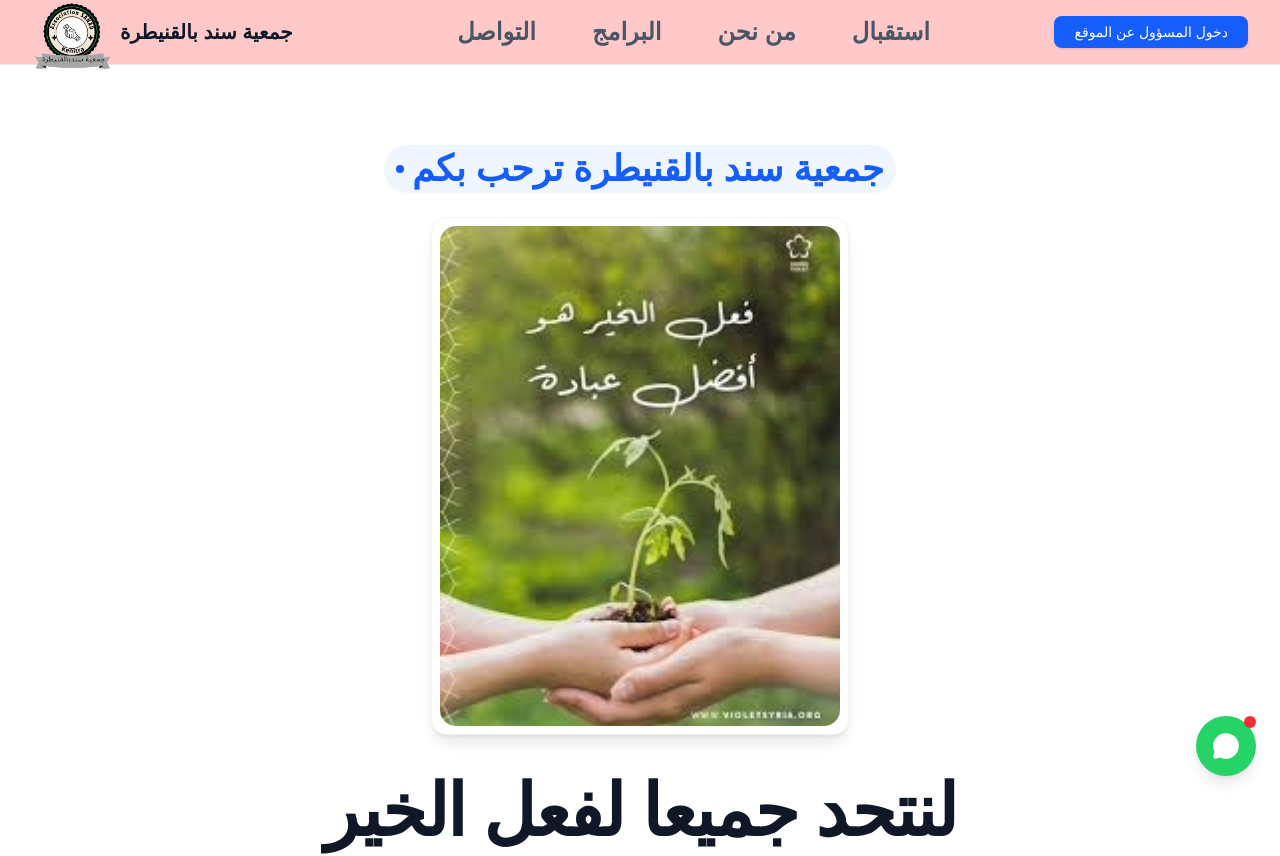
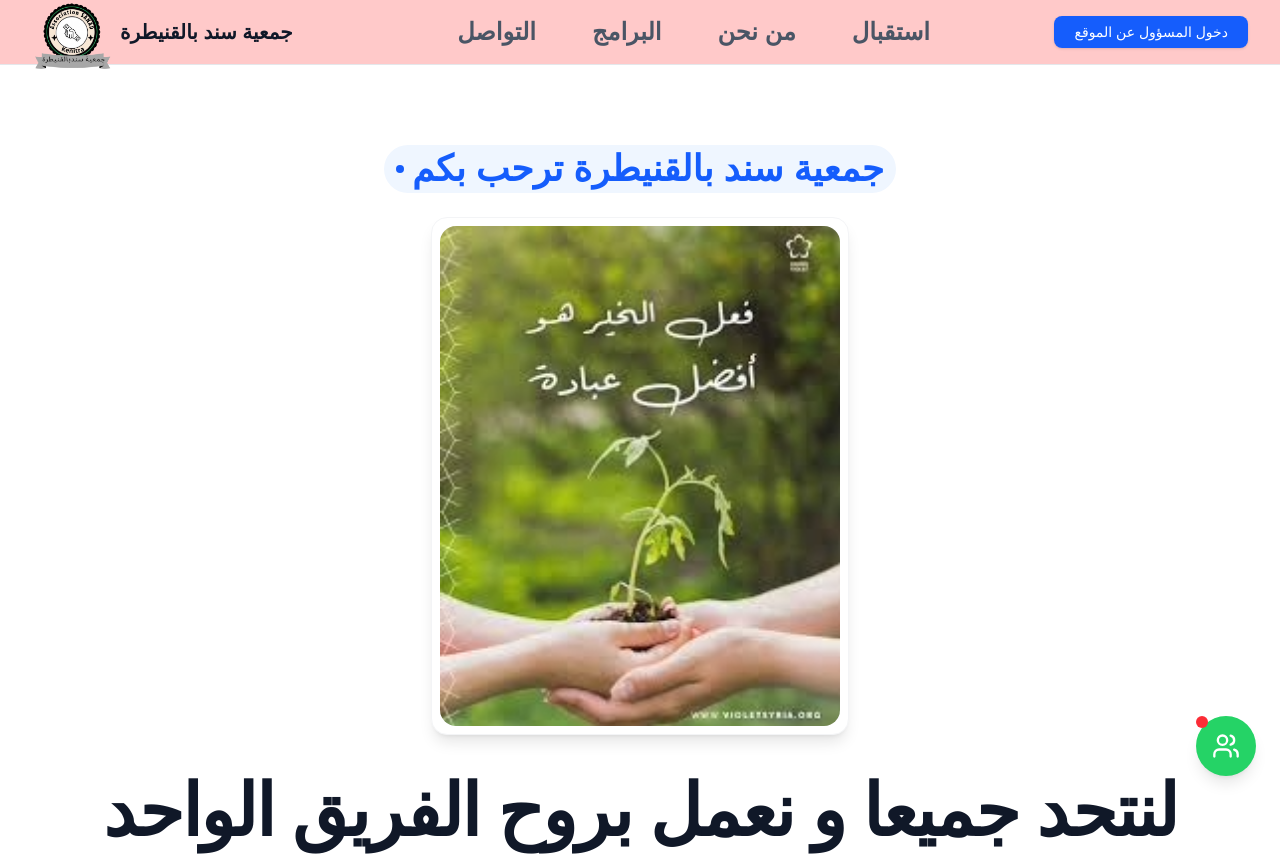
Before and after one commit to Mousl65/mousliman, a Next.js app: page / in a window 1280 px wide. Shown: the top 856 px of the page. Built offline with nearby package versions, Linux system fonts and the light colour scheme; no server answers.

Commit message:
Feat: installation du slider de projets avec images locales

```diff
--- a/app/about/page.tsx
+++ b/app/about/page.tsx
@@ -13,7 +13,7 @@ export default function AboutPage() {
         <div className="max-w-7xl mx-auto text-center">
           <h1 className="text-4xl md:text-5xl font-bold mb-6">لماذا تأسست جمعية سند</h1>
           <p className="text-xl text-blue-100 max-w-3xl mx-auto">
-          تأسست جمعية سند بتاريخ 23 دجنبر 2024 ودلك برغبة من مجموعة من الافراد لتقديم مجموعة من الخدمات الانسانية لأفراد المجتمع بالقنيطرةو خاصة الفئة المعوزة منهم
+          تأسست جمعية سند بتاريخ 23 دجنبر 2024 ودلك برغبة من مجموعة من الافراد لتقديم مجموعة من الخدمات الانسانية لأفراد المجتمع بالقنيطرة و خاصة الفئة المعوزة منهم
           </p>
         </div>
         </FadeIn>
@@ -34,7 +34,7 @@ export default function AboutPage() {
          <div dir="rtl" className="text-right  p-6">
            <ul className="list-disc list-inside space-y-2">
               <li className="flex items-center gap-3 text-white font-medium">
-                <CheckCircle2 className="text-yellow-200" size={26} /> - مساعدة أسر المنخرطين عند الوفاة سواء ماديا أو معنوياو التكفل بجميع الإجراءات الإدارية
+                <CheckCircle2 className="text-yellow-200" size={26} /> - مساعدة أسر المنخرطين عند الوفاة سواء ماديا أو معنويا و التكفل بجميع الإجراءات الإدارية
               </li>
               <li className="flex items-center gap-3 text-white font-medium">
                 <CheckCircle2 className="text-yellow-200" size={26} />  ـ تقديم يد المساعدة للمنخرطين في وضعية صعبة عند مرضهم أو مرض أحد افراد عائلتهم
@@ -43,7 +43,7 @@ export default function AboutPage() {
                 <CheckCircle2 className="text-yellow-200" size={26} />    ـ خلق أنشطة ثقافية و ترفيهية لفائدة المنخرطين
               </li>
               <li className=" flex items-center gap-4  text-white font-medium">
-                <CheckCircle2 className="text-yellow-200" size={26} />    ـ عقد شراكات مع الأطباءو الصيادلة و المختبرات الطبية لإستفادة المنخرطين و دويهم من امتيارات
+                <CheckCircle2 className="text-yellow-200" size={26} />    ـ عقد شراكات مع الأطباء و الصيادلة و المختبرات الطبية لإستفادة المنخرطين و ذويهم من امتيارات
               </li>
             </ul>
           </div>
@@ -91,7 +91,7 @@ export default function AboutPage() {
                 <Award size={28} />
               </div>
               <h3 className="text-xl font-bold mb-3 text-gray-900">النوعية</h3>
-              <p className="text-gray-500">نختار بدقة نوعية نوعية البرامج و الأنشطة  التي تصب في صالح المنخرطين</p>
+              <p className="text-gray-500">نختار بدقة نوعية البرامج و الأنشطة  التي تصب في صالح المنخرطين</p>
 
             </div>
 
--- a/app/components/WhatsAppButton.tsx
+++ b/app/components/WhatsAppButton.tsx
@@ -1,28 +1,30 @@
 "use client";
-import { MessageCircle } from 'lucide-react';
+import { Users } from 'lucide-react';
 
-export default function WhatsAppButton() {
-  // Remplace par ton vrai numéro (format international sans le +)
-  const phoneNumber = "212661899492";
-  const message = "Bonjour ! Je suis intéressé par vos services.";
-  const whatsappUrl = `https://wa.me/${phoneNumber}?text=${encodeURIComponent(message)}`;
+export default function WhatsAppGroupButton() {
+  const groupLink = "https://chat.whatsapp.com/TON_CODE_DE_GROUPE";
 
   return (
     <a
-      href={whatsappUrl}
+      href={groupLink}
       target="_blank"
       rel="noopener noreferrer"
-      className="fixed bottom-6 right-6 z-50 bg-[#25D366] text-white p-4 rounded-full shadow-lg hover:scale-110 transition-transform duration-300 flex items-center justify-center group"
-      aria-label="Contactez-nous sur WhatsApp"
+      className="fixed bottom-6 right-6 z-50 bg-[#25D366] text-white p-4 rounded-full shadow-lg hover:scale-110 transition-all duration-300 flex flex-row-reverse items-center justify-center group"
+      aria-label="Rejoindre notre groupe"
     >
-      {/* Petit texte qui apparaît au survol sur PC */}
-      <span className="max-w-0 overflow-hidden group-hover:max-w-xs group-hover:ml-2 transition-all duration-500 ease-in-out whitespace-nowrap text-sm font-medium">
-        Discuter avec nous
+      {/* Texte en Arabe qui apparaît au survol */}
+      <span
+        dir="rtl"
+        className="max-w-0 overflow-hidden group-hover:max-w-[200px] group-hover:mr-3 transition-all duration-500 ease-in-out whitespace-nowrap text-sm font-bold"
+      >
+        إلتحق بنا في جمعية سند
       </span>
-      <MessageCircle size={28} fill="currentColor" />
 
-      {/* Notification "ping" animée pour attirer l'œil */}
-      <span className="absolute top-0 right-0 flex h-3 w-3">
+      {/* Icône du groupe */}
+      <Users size={28} />
+
+      {/* Petit point de notification animé */}
+      <span className="absolute top-0 left-0 flex h-3 w-3">
         <span className="animate-ping absolute inline-flex h-full w-full rounded-full bg-white opacity-75"></span>
         <span className="relative inline-flex rounded-full h-3 w-3 bg-red-500"></span>
       </span>
--- a/app/page.tsx
+++ b/app/page.tsx
@@ -41,14 +41,14 @@ export default function HomePage() {
 </div>
 
           <h1 className="text-5xl md:text-7xl font-extrabold text-gray-900 mb-6 tracking-tight">
-            لنتحد جميعا لفعل الخير <br /> <br />
+لنتحد جميعا و نعمل بروح الفريق الواحد<br /> <br />
             <span className=" bg-clip-text text-transparent bg-gradient-to-r from-blue-600 to-indigo-500">
              ودلك بالإنخراط بجمعية سند
             </span>
           </h1>
 
           <p className="text-2xl text-gray-600 mb-10 max-w-2xl mx-auto leading-relaxed font-bold">
-            هدفنا مساعدة اسر المنخرطين عند الوفاة او المرض بالاضافة الى خلق انشطة ثقافية و ترفيهية لفائدتهم
+            هدفنا مساندة منخرطينا و أسرهم عند الوفاة و مساعدة الفئات المعوزة و الهشة من أهلنا بالاضافة الى خلق انشطة ثقافية و ترفيهية لفائدتهم
           </p>
 
           <div className="flex flex-col sm:flex-row gap-4 justify-center">
```
